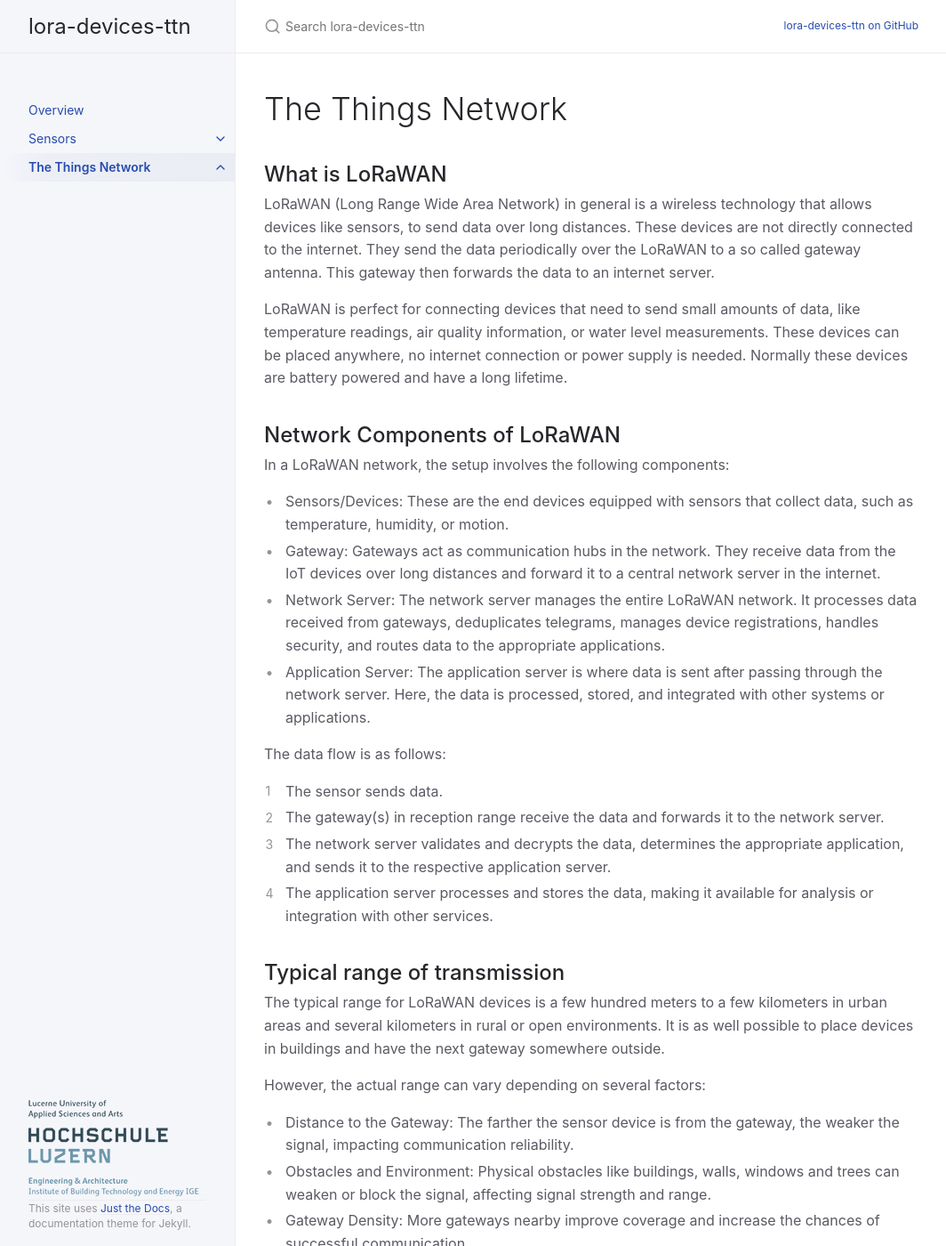
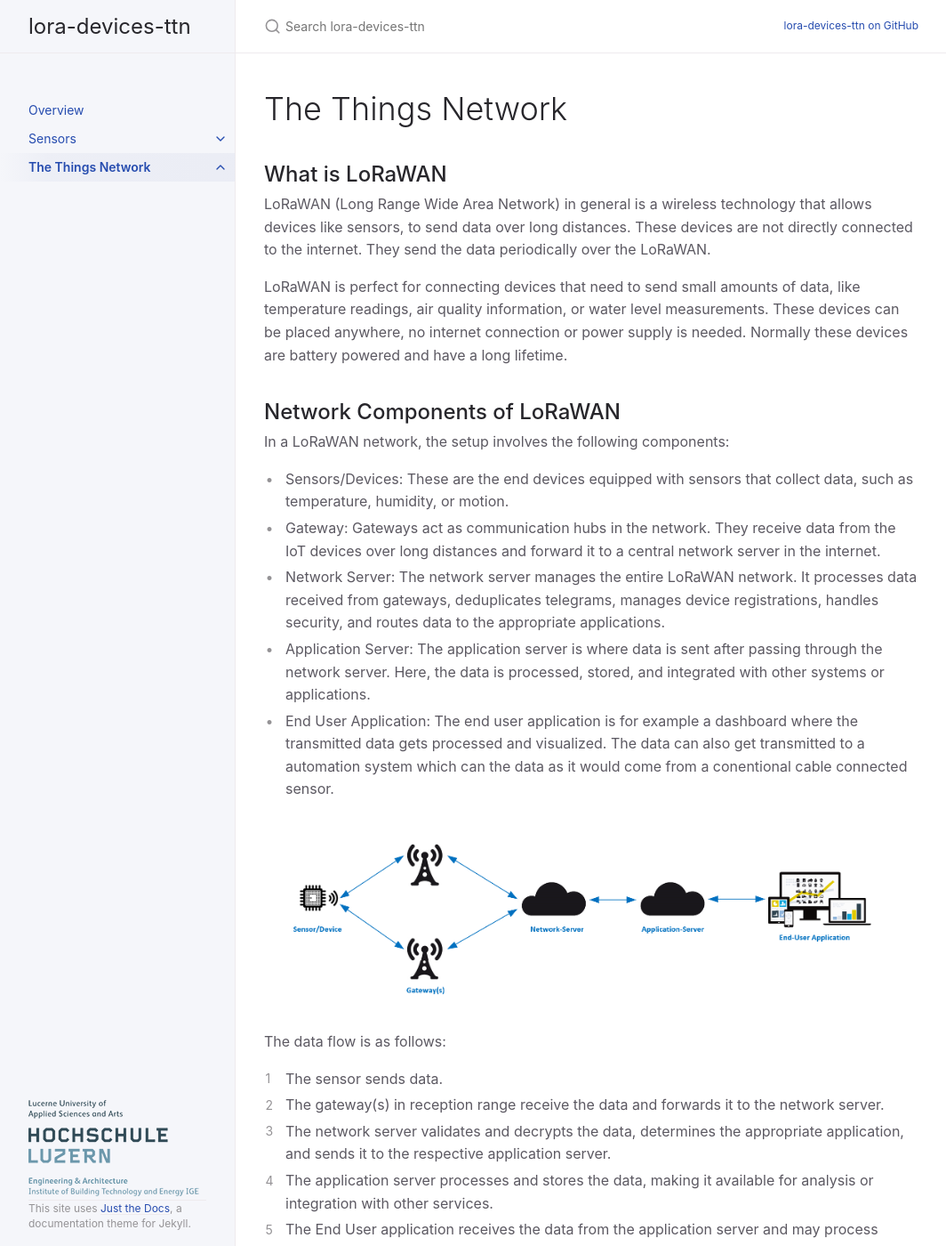
Before and after one commit to hslu-ige-laes/lora-devices-ttn, a Jekyll site: the page built from docs/ttn.md, in a window 1280 px wide and 1400 px high. Shown: the whole window at 89% size, without its empty margins (107-1171 px from the left). Built offline with Jekyll 4.4.1, drawn with Linux system fonts in a browser that asks for light colours; some of the changed text lies outside the part shown.

Commit message:
Update ttn.md

```diff
--- a/docs/ttn.md
+++ b/docs/ttn.md
@@ -9,7 +9,7 @@ permalink: /docs/ttn
 # The Things Network
 ## What is LoRaWAN
 LoRaWAN (Long Range Wide Area Network) in general is a wireless technology that allows devices like sensors, to send data over long distances.
-These devices are not directly connected to the internet. They send the data periodically over the LoRaWAN to a so called gateway antenna. This gateway then forwards the data to an internet server.
+These devices are not directly connected to the internet. They send the data periodically over the LoRaWAN.
 
 LoRaWAN is perfect for connecting devices that need to send small amounts of data, like temperature readings, air quality information, or water level measurements. These devices can be placed anywhere, no internet connection or power supply is needed.
 Normally these devices are battery powered and have a long lifetime.
@@ -21,12 +21,16 @@ In a LoRaWAN network, the setup involves the following components:
 - Gateway: Gateways act as communication hubs in the network. They receive data from the IoT devices over long distances and forward it to a central network server in the internet.
 - Network Server: The network server manages the entire LoRaWAN network. It processes data received from gateways, deduplicates telegrams, manages device registrations, handles security, and routes data to the appropriate applications.
 - Application Server: The application server is where data is sent after passing through the network server. Here, the data is processed, stored, and integrated with other systems or applications.
+- End User Application: The end user application is for example a dashboard where the transmitted data gets processed and visualized. The data can also get transmitted to a automation system which can the data as it would come from a conentional cable connected sensor.
+
+<img src="https://github.com/hslu-ige-laes/lora-devices-ttn/raw/master/docs/ttn_components.PNG" width="700"><br>
 
 The data flow is as follows:
 1. The sensor sends data.
 1. The gateway(s) in reception range receive the data and forwards it to the network server.
 1. The network server validates and decrypts the data, determines the appropriate application, and sends it to the respective application server.
 1. The application server processes and stores the data, making it available for analysis or integration with other services.
+1. The End User application receives the data from the application server and may process and/or visualize it.
 
 ## Typical range of transmission
 The typical range for LoRaWAN devices is a few hundred meters to a few kilometers in urban areas and several kilometers in rural or open environments.
```
